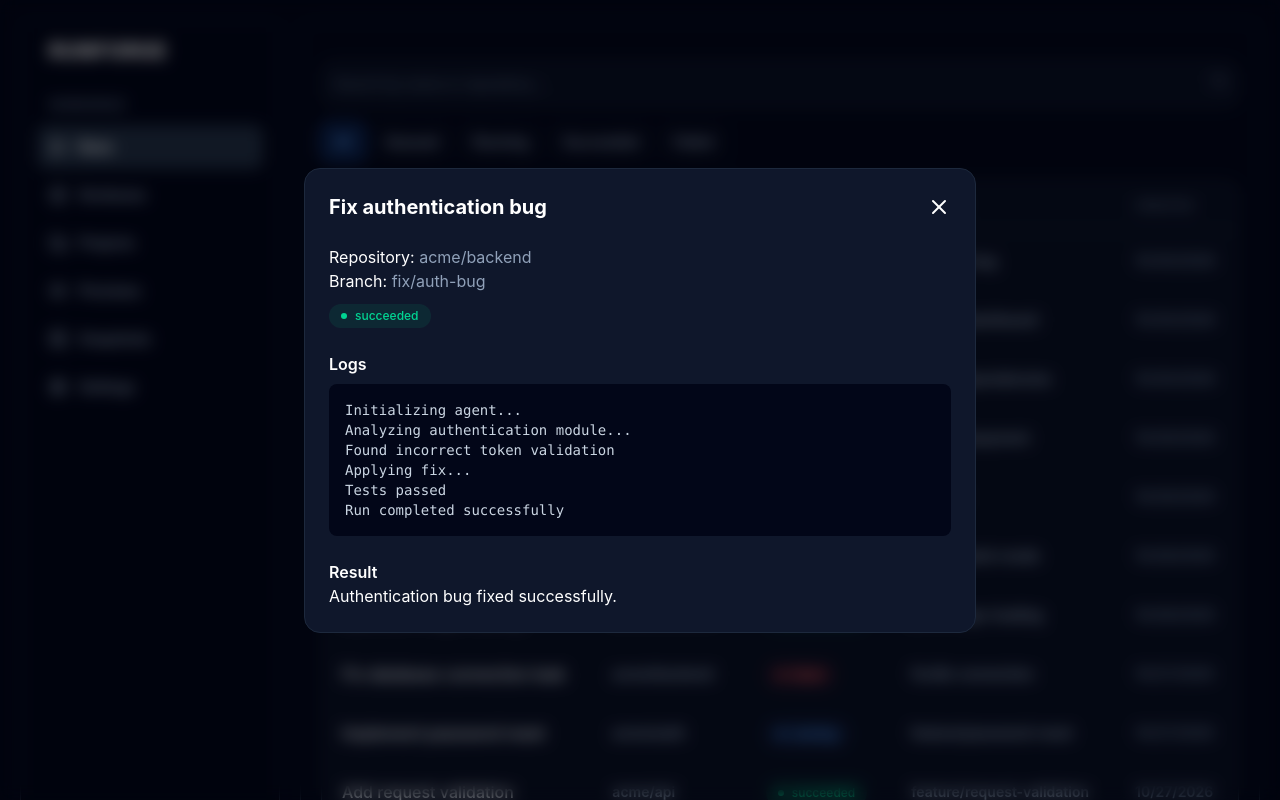
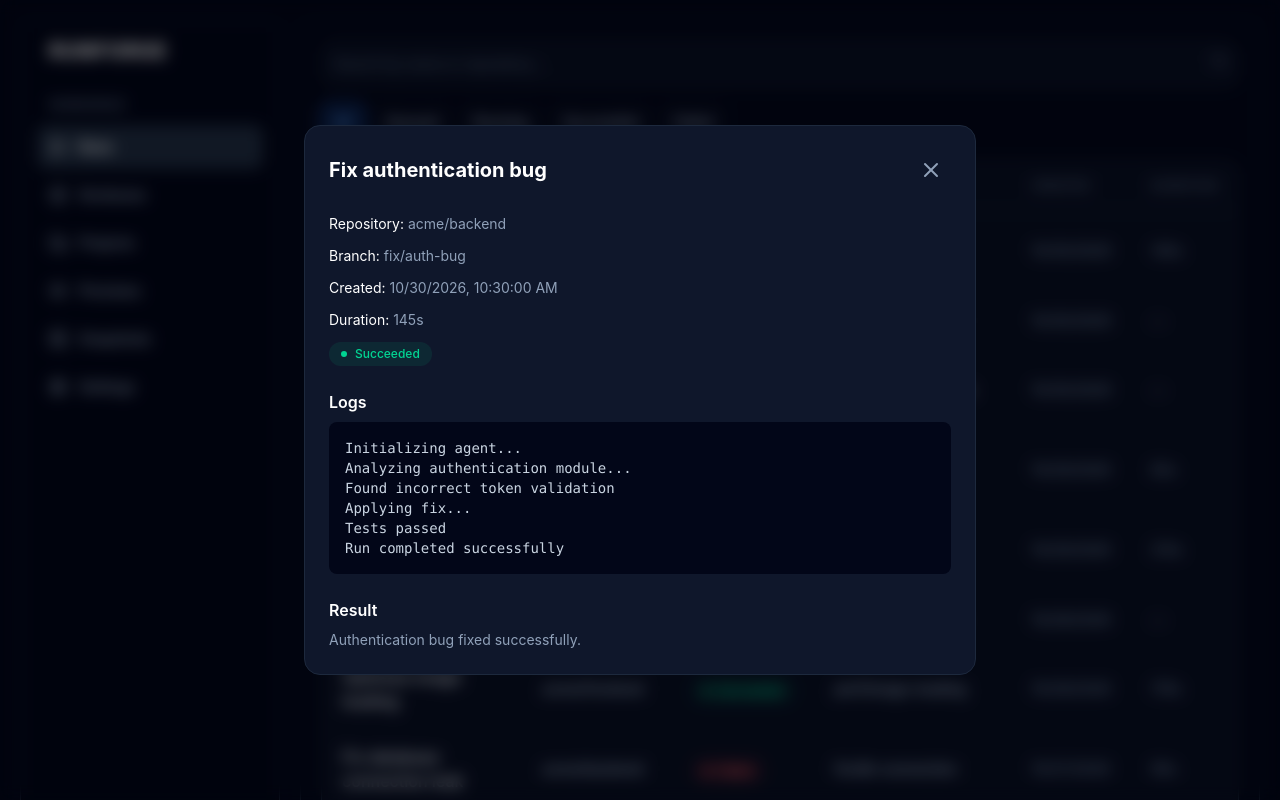
Before and after one commit to fndya/runforge-test, a React (Vite) app: page / in a window 1280 px wide. Both pictures are taken after a click on the button 780 px from the left and 260 px from the top of the page. Shown: the top 800 px of the page. Built offline with nearby package versions, Linux system fonts and the light colour scheme.

Commit message:
add duration column and improve styles

```diff
--- a/src/App.tsx
+++ b/src/App.tsx
@@ -1,12 +1,13 @@
 import { useEffect, useState } from 'react';
-import NavPanel from './components/layout/NavPanel'
-import RunTable from './components/runs/RunTable'
+import NavPanel from './components/layout/NavPanel';
+import RunTable from './components/runs/RunTable';
 import type { Run, RunStatus } from './types/run';
 import { getRuns } from './services/runsService';
 import { RunDetailsModal } from './components/runs/RunDetailsModal';
 import { LoaderCircle, Search } from 'lucide-react';
 
 type StatusFilter = 'all' | RunStatus;
+
 const PAGE_SIZE = 10;
 
 function App() {
@@ -26,7 +27,6 @@ function App() {
     { label: 'Succeeded', value: 'succeeded' },
     { label: 'Failed', value: 'failed' },
   ];
-
 
   const filteredRuns = runs.filter((run) => {
     const query = searchQuery.trim().toLowerCase();
@@ -61,30 +61,63 @@ function App() {
         setLoading(false);
       });
   }, [retryCount]);
-  function handleRetry(){
+
+  function handleRetry() {
+    setLoading(true);
     setRetryCount((prev) => prev + 1);
   }
+
+  function handleSearchChange(value: string) {
+    setSearchQuery(value);
+    setCurrentPage(1);
+  }
+
+  function handleStatusChange(value: StatusFilter) {
+    setStatusFilter(value);
+    setCurrentPage(1);
+  }
+
+  function handleClearFilters() {
+    setSearchQuery('');
+    setStatusFilter('all');
+    setCurrentPage(1);
+  }
+
   return (
     <>
-      <main className="
+      <main
+        className="
           min-h-screen w-full min-w-0
           bg-slate-950 p-3 pb-24
           font-semibold text-white
-        sm:gap-5 sm:p-5 sm:pb-24
+          sm:p-5 sm:pb-24
           lg:grid lg:grid-cols-[260px_minmax(0,1fr)]
           lg:grid-rows-1 lg:gap-5 lg:pb-5
-      ">
-        <NavPanel/>
+        "
+      >
+        <NavPanel />
+
         <section className="min-w-0 w-full rounded-2xl border border-slate-800 p-3 sm:p-5">
-          <div className="my-5 flex flex-col gap-4">
+          {/* Search and filters */}
+          <div
+            className="
+              sticky top-0 z-30
+              -mx-3 -mt-3 mb-5
+              flex flex-col gap-4
+              border-b border-slate-800
+              bg-slate-950/95 px-3 py-4
+              backdrop-blur-xl
+              sm:-mx-5 sm:-mt-5 sm:px-5
+              lg:static lg:mx-0 lg:mt-0
+              lg:border-0 lg:bg-transparent
+              lg:px-0 lg:py-0 lg:backdrop-blur-none
+            "
+          >
             <div className="relative w-full">
               <input
                 type="search"
                 value={searchQuery}
-                onChange={(event) => {
-                  setSearchQuery(event.target.value);
-                  setCurrentPage(1);
-                }}
+                onChange={(event) => handleSearchChange(event.target.value)}
                 placeholder="Search by name or repository..."
                 className="w-full rounded-xl border border-slate-800 bg-slate-900/50 p-3 pr-10 text-sm outline-none transition placeholder:text-slate-600 focus:border-blue-400"
               />
@@ -96,10 +129,7 @@ function App() {
               {statusFilters.map((filter) => (
                 <button
                   key={filter.value}
-                  onClick={() => {
-                    setStatusFilter(filter.value);
-                    setCurrentPage(1);
-                  }}
+                  onClick={() => handleStatusChange(filter.value)}
                   className={`rounded-lg border px-3 py-2 text-sm transition ${
                     statusFilter === filter.value
                       ? 'border-blue-500 bg-blue-500/15 text-blue-400'
@@ -111,17 +141,23 @@ function App() {
               ))}
             </div>
           </div>
+
           {loading ? (
-            <div className='flex flex-col min-h-full justify-center items-center'>
-              <LoaderCircle className='animate-spin'/>
+            <div className="flex min-h-64 flex-col items-center justify-center">
+              <LoaderCircle className="animate-spin" />
               <p>Loading runs...</p>
             </div>
           ) : error ? (
-            <div className='flex flex-col min-h-full justify-center items-center'>
+            <div className="flex min-h-64 flex-col items-center justify-center">
               <p>Something went wrong.</p>
-              <button className="m-4 py-2 px-4 border border-slate-400 rounded-lg transition hover:bg-slate-600 hover:border-slate-600" onClick={handleRetry}>Retry</button>
+              <button
+                className="m-4 rounded-lg border border-slate-400 px-4 py-2 transition hover:border-slate-600 hover:bg-slate-600"
+                onClick={handleRetry}
+              >
+                Retry
+              </button>
             </div>
-          ) :filteredRuns.length === 0 ? (
+          ) : filteredRuns.length === 0 ? (
             <div className="py-16 text-center">
               <p className="text-slate-300">No runs found</p>
               <p className="mt-2 text-sm text-slate-500">
@@ -129,11 +165,7 @@ function App() {
               </p>
 
               <button
-                onClick={() => {
-                  setSearchQuery('');
-                  setStatusFilter('all');
-                  setCurrentPage(1);
-                }}
+                onClick={handleClearFilters}
                 className="mt-4 text-sm text-blue-400 hover:text-blue-300"
               >
                 Clear filters
@@ -141,10 +173,26 @@ function App() {
             </div>
           ) : (
             <div>
+              {/* Mobile: show all filtered runs */}
+              <div className="md:hidden">
+                <RunTable
+                  runs={filteredRuns}
+                  onSelectRun={setSelectedRun}
+                />
+
+                <p className="mt-5 text-sm text-slate-500">
+                  {filteredRuns.length}{' '}
+                  {filteredRuns.length === 1 ? 'run' : 'runs'} found
+                </p>
+              </div>
+
+              {/* Tablet and desktop: pagination */}
+              <div className="hidden md:block">
                 <RunTable
                   runs={paginatedRuns}
                   onSelectRun={setSelectedRun}
                 />
+
                 <div className="mt-5 flex flex-col gap-3 sm:flex-row sm:items-center sm:justify-between">
                   <p className="text-sm text-slate-500">
                     Showing {(currentPage - 1) * PAGE_SIZE + 1}–
@@ -175,9 +223,11 @@ function App() {
                   </div>
                 </div>
               </div>
+            </div>
           )}
         </section>
       </main>
+
       {selectedRun && (
         <RunDetailsModal
           run={selectedRun}
@@ -185,7 +235,7 @@ function App() {
         />
       )}
     </>
-  )
+  );
 }
 
-export default App
+export default App;
--- a/src/components/layout/NavPanel.tsx
+++ b/src/components/layout/NavPanel.tsx
@@ -32,8 +32,9 @@ function NavPanel() {
       bg-slate-950/95 px-2 pt-2
       pb-[calc(env(safe-area-inset-bottom)+0.5rem)]
       backdrop-blur-xl
-      lg:static lg:h-full lg:flex-col lg:items-stretch
-      lg:rounded-xl lg:border lg:p-4
+      lg:static lg:h-full lg:flex-col
+      lg:items-stretch lg:rounded-xl
+      lg:border lg:p-4
     ">
       <h1 className="mb-8 hidden px-3 text-xl font-bold tracking-wider lg:block">
         RUNFORGE
--- a/src/components/runs/RunDetailsModal.tsx
+++ b/src/components/runs/RunDetailsModal.tsx
@@ -1,47 +1,107 @@
-import { X } from "lucide-react";
-import type { Run } from "../../types/run";
-import { RunStatus } from "./RunStatus";
+import { useEffect } from 'react';
+import { X } from 'lucide-react';
+import type { Run } from '../../types/run';
+import { RunStatus } from './RunStatus';
 
 interface RunDetailsModalProps {
   run: Run;
   onClose: () => void;
 }
 
-export function RunDetailsModal({run, onClose}: RunDetailsModalProps) {
+export function RunDetailsModal({ run, onClose }: RunDetailsModalProps) {
+  useEffect(() => {
+    function handleKeyDown(event: KeyboardEvent) {
+      if (event.key === 'Escape') {
+        onClose();
+      }
+    }
+
+    window.addEventListener('keydown', handleKeyDown);
+
+    return () => {
+      window.removeEventListener('keydown', handleKeyDown);
+    };
+  }, [onClose]);
+
   return (
     <div
-      className="fixed inset-0 z-50 flex items-center justify-center bg-black/40 p-3 backdrop-blur-sm sm:p-4 animate-fade-in"
+      className="fixed inset-0 z-50 flex items-center justify-center bg-black/40 p-3 backdrop-blur-sm animate-fade-in sm:p-4"
       onClick={onClose}
     >
       <div
+        role="dialog"
+        aria-modal="true"
+        aria-labelledby="run-details-title"
         className="max-h-[90dvh] w-full max-w-2xl overflow-y-auto rounded-2xl border border-slate-800 bg-slate-900 p-4 text-white sm:p-6"
-        onClick={(e) => e.stopPropagation()}
+        onClick={(event) => event.stopPropagation()}
       >
-        <div className="flex items-center justify-between">
-          <h2 className="wrap-break-word text-xl font-bold">{run.name}</h2>
+        <div className="flex items-center justify-between gap-4">
+          <h2
+            id="run-details-title"
+            className="wrap-break-word text-xl font-bold"
+          >
+            {run.name}
+          </h2>
 
-          <button onClick={onClose}><X className="hover:animate-pulse"/></button>
+          <button
+            onClick={onClose}
+            aria-label="Close run details"
+            className="shrink-0 rounded-lg p-2 text-slate-400 transition hover:bg-slate-800 hover:text-white"
+          >
+            <X />
+          </button>
         </div>
 
-        <div className="mt-6">
-          <p>Repository: <span className="text-slate-400">{run.repository}</span></p>
-          <p className="mb-2">Branch: <span className="text-slate-400">{run.branch}</span></p>
-          <RunStatus status={run.status}/>
-          <h3 className="mt-6 font-semibold">Logs</h3>
+        <div className="mt-6 space-y-3 text-sm">
+          <p>
+            Repository:{' '}
+            <span className="text-slate-400">{run.repository}</span>
+          </p>
 
-          <div className="mt-2 rounded-lg bg-slate-950 p-4 font-mono text-sm text-slate-300">
-            {run.logs.map((log, index) => (
-              <p key={index}>{log}</p>
-            ))}
-          </div>
+          <p>
+            Branch:{' '}
+            <span className="text-slate-400">{run.branch}</span>
+          </p>
 
-          {run.result && (
-            <div className="mt-6">
-              <h3 className="font-semibold">Result</h3>
-              <p>{run.result}</p>
-            </div>
+          <p>
+            Created:{' '}
+            <span className="text-slate-400">
+              {new Date(run.createdAt).toLocaleString()}
+            </span>
+          </p>
+
+          <p>
+            Duration:{' '}
+            <span className="text-slate-400">
+              {run.duration !== undefined ? `${run.duration}s` : '—'}
+            </span>
+          </p>
+
+          <RunStatus status={run.status} />
+        </div>
+
+        <h3 className="mt-6 font-semibold">Logs</h3>
+
+        <div className="mt-2 max-h-72 overflow-y-auto rounded-lg bg-slate-950 p-4 font-mono text-sm text-slate-300">
+          {run.logs.length > 0 ? (
+            run.logs.map((log, index) => (
+              <p key={index} className="wrap-break-word">
+                {log}
+              </p>
+            ))
+          ) : (
+            <p className="text-slate-500">No logs available.</p>
           )}
         </div>
+
+        {run.result && (
+          <div className="mt-6">
+            <h3 className="font-semibold">Result</h3>
+            <p className="mt-2 wrap-break-word text-sm text-slate-400">
+              {run.result}
+            </p>
+          </div>
+        )}
       </div>
     </div>
   );
--- a/src/components/runs/RunStatus.tsx
+++ b/src/components/runs/RunStatus.tsx
@@ -1,36 +1,41 @@
-import type { RunStatus } from "../../types/run";
+import type { RunStatus as RunStatusType } from '../../types/run';
 
 interface RunStatusProps {
-  status: RunStatus;
+  status: RunStatusType;
 }
 
 const statusStyles = {
   queued: {
-    badge: "bg-slate-500/10 text-slate-400",
-    dot: "animate-bounce bg-slate-400",
+    label: 'Queued',
+    badge: 'bg-slate-500/10 text-slate-400',
+    dot: 'animate-bounce bg-slate-400',
   },
   running: {
-    badge: "bg-blue-500/10 text-blue-400",
-    dot: "animate-pulse bg-blue-400",
+    label: 'Running',
+    badge: 'bg-blue-500/10 text-blue-400',
+    dot: 'animate-pulse bg-blue-400',
   },
   succeeded: {
-    badge: "bg-emerald-500/10 text-emerald-400",
-    dot: "bg-emerald-400",
+    label: 'Succeeded',
+    badge: 'bg-emerald-500/10 text-emerald-400',
+    dot: 'bg-emerald-400',
   },
   failed: {
-    badge: "bg-red-500/10 text-red-400",
-    dot: "bg-red-400",
+    label: 'Failed',
+    badge: 'bg-red-500/10 text-red-400',
+    dot: 'bg-red-400',
   },
 };
 
 export function RunStatus({ status }: RunStatusProps) {
   const styles = statusStyles[status];
+
   return (
     <span
       className={`inline-flex items-center gap-2 rounded-full px-3 py-1 text-xs font-medium ${styles.badge}`}
     >
       <span className={`size-1.5 rounded-full ${styles.dot}`} />
-      {status}
+      {styles.label}
     </span>
   );
 }
--- a/src/components/runs/RunTableHeader.tsx
+++ b/src/components/runs/RunTableHeader.tsx
@@ -8,7 +8,7 @@ const tableHeaderItems: TableHeaderItem[] = [
   { title: "Status"},
   { title: "Branch"},
   { title: "Created"},
-
+  { title: 'Duration' },
 ];
 
 function RunTableHeader() {
--- a/src/components/runs/RunTableRow.tsx
+++ b/src/components/runs/RunTableRow.tsx
@@ -1,15 +1,29 @@
-import type { Run } from "../../types/run";
-import { RunStatus } from "./RunStatus";
-
+import type { KeyboardEvent } from 'react';
+import type { Run } from '../../types/run';
+import { RunStatus } from './RunStatus';
 
 interface RunTableRowProps {
   run: Run;
   onClick: () => void;
 }
 
-function RunTableRow({run, onClick}: RunTableRowProps) {
+function RunTableRow({ run, onClick }: RunTableRowProps) {
+  function handleKeyDown(event: KeyboardEvent<HTMLTableRowElement>) {
+    if (event.key === 'Enter' || event.key === ' ') {
+      event.preventDefault();
+      onClick();
+    }
+  }
+
   return (
-      <tr onClick={onClick} className="transition-colors hover:bg-slate-800/50">
+    <tr
+      tabIndex={0}
+      role="button"
+      aria-label={`Open run ${run.name}`}
+      onClick={onClick}
+      onKeyDown={handleKeyDown}
+      className="cursor-pointer transition-colors hover:bg-slate-800/50 focus-visible:outline-none focus-visible:ring-2 focus-visible:ring-inset focus-visible:ring-blue-400"
+    >
       <td className="px-5 py-4 font-medium text-slate-200">
         {run.name}
       </td>
@@ -19,7 +33,7 @@ function RunTableRow({run, onClick}: RunTableRowProps) {
       </td>
 
       <td className="px-5 py-4">
-            <RunStatus status={run.status}/>
+        <RunStatus status={run.status} />
       </td>
 
       <td className="px-5 py-4 text-sm text-slate-400">
@@ -29,7 +43,12 @@ function RunTableRow({run, onClick}: RunTableRowProps) {
       <td className="px-5 py-4 text-sm text-slate-500">
         {new Date(run.createdAt).toLocaleDateString()}
       </td>
+
+      <td className="px-5 py-4 text-sm text-slate-500">
+        {run.duration !== undefined ? `${run.duration}s` : '—'}
+      </td>
     </tr>
   );
 }
+
 export default RunTableRow;
```
Lines whose indentation alone changed are shown as unchanged.
